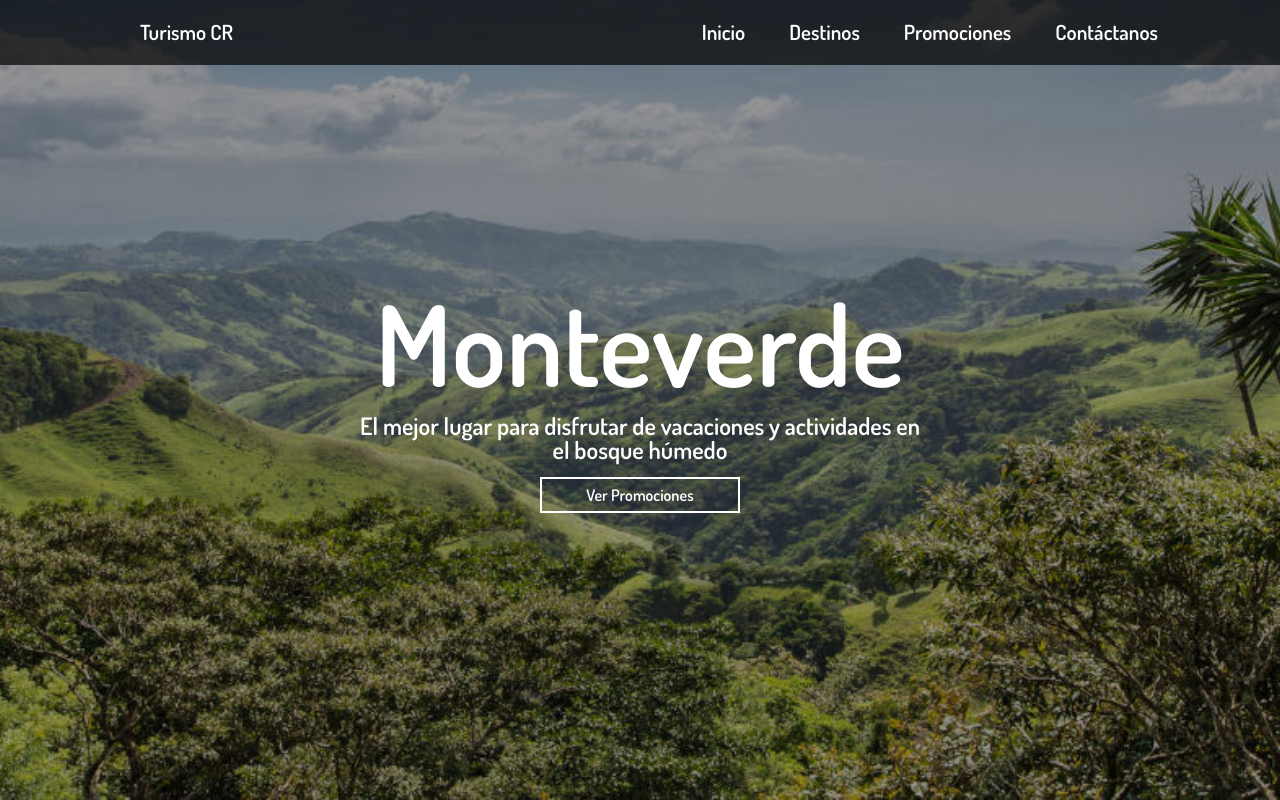
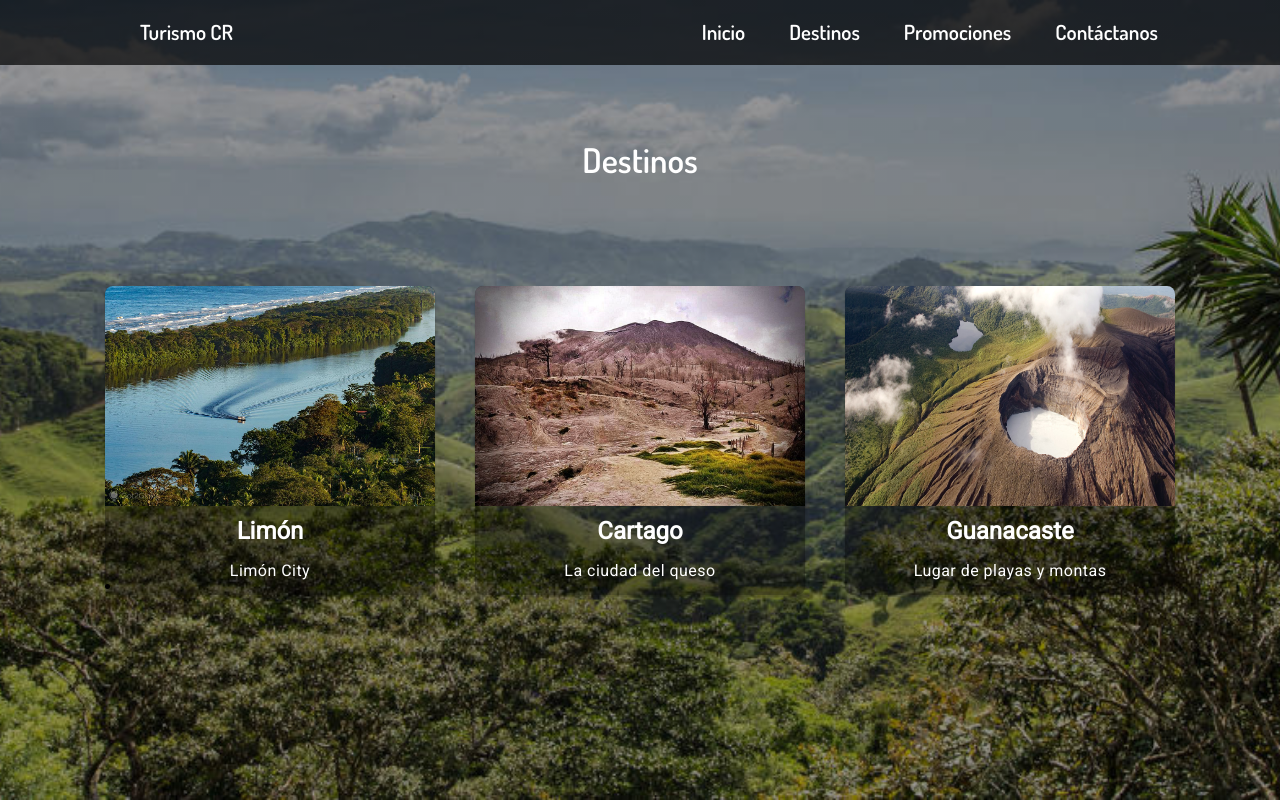
Before and after one commit to AlejandroPSXD/TurismoCR-WebPage-Travel-Viajes-HTML-CSS-JS-, a plain HTML site: page pag-destinos/destinos.html in a window 1280 px wide. Drawn offline with Linux system fonts and the light colour scheme.

Commit message:
Cambios en Pagina Destinos

```diff
--- a/pag-destinos/destinos.html
+++ b/pag-destinos/destinos.html
@@ -24,10 +24,34 @@
         </ul>
     </nav>
     <div class="content-header">
-        <h1>Monteverde</h1>
-        <p>El mejor lugar para disfrutar de vacaciones y actividades en el bosque húmedo</p>
-        <a href="../pag-promociones/promociones.html" target="_self" tabindex="-1">Ver Promociones</a>
+        <h1>Destinos</h1>
     </div>
+
+    <div class="container">
+
+        <div class="card">
+            <img src="../Imagenes\Tortuguero.jpg">
+            <h4>Limón</h4>
+            <p>Limón City</p>
+            <li><a href="../pag-promociones/promociones.html"></a></li>
+        </div>
+
+        <div class="card">
+            <img src="../Imagenes\Bosque quemado.jpeg">
+            <h4>Cartago</h4>
+            <p>La ciudad del queso</p>
+            <a href=""></a>
+        </div>
+
+        <div class="card">
+            <img src="../Imagenes\Rincon de la vieja.jpg">
+            <h4>Guanacaste</h4>
+            <p>Lugar de playas y montas</p>
+            <a href=""></a>
+        </div>
+
+    </div>
+
     <div class="linea"></div>
     <div class="linea2"></div>
 </header>
--- a/pag-destinos/estilo.css
+++ b/pag-destinos/estilo.css
@@ -1,4 +1,10 @@
 @import url('https://fonts.googleapis.com/css2?family=Dosis:wght@600&display=swap');
+@import url('https://fonts.googleapis.com/css?family=Open+Sans|Roboto');
+html, body{
+    margin: 0;
+    padding: 0;
+}
+
 * {
     box-sizing: border-box;
 }
@@ -67,7 +73,7 @@ background: #4141ef;
 .content-header {
     color: #fff;
     position: absolute;
-    top: 50%;
+    top: 20%;
     left: 50%;
     transform: translate(-50%, -50%);
     text-align: center;
@@ -75,9 +81,8 @@ background: #4141ef;
 }
 
 .content-header h1 {
-    font-size: 7rem;
-    margin-left: auto;
-    margin-right: auto;
+    font-size: 34px;
+    font-weight: 400;
     text-align: center;
 }
 
@@ -85,6 +90,7 @@ background: #4141ef;
     font-size: 1.5rem;
     margin: 15px 30px;
 }
+
 
 .content-header a {
     display: inline-block;
@@ -106,3 +112,66 @@ background: #4141ef;
     transition: background-color 0.3s ease-in,
                 color 0.3s ease-in;
 }
+
+.container {
+    width: 100%;
+    max-width: 1200px;
+    height: 110%;
+    align-items: center;
+    display: flex;
+    flex-wrap: wrap;
+    justify-content: center;
+    margin: auto;
+    font-family: 'Roboto', sans-serif;
+
+}
+
+.container .card {
+    width: 330px;
+    height: auto;
+    border-radius: 8px;
+    box-shadow: 0 2px 2px rgba(0, 0, 0, 0.2);
+    overflow: hidden;
+    margin: 20px;
+    text-align: center;
+    transition: all 0.25s;
+    background-color: rgba(0, 0, 0, 0.356);
+
+}
+
+.container .card:hover {
+    transform: translateY(-15px);
+    box-shadow: 0 12px 16px rgba(0, 0, 0, 0.2);
+}
+
+.container .card img {
+    width: 330px;
+    height: 220px;
+    margin-bottom: 10px;
+}
+
+.container .card h4 {
+    font-weight: 600;
+    color: #fff;
+    font-size: 1.5rem;
+    margin-bottom: 20px;
+
+}
+
+.container .card p {
+    padding: 0 1rem;
+    font-size: 16px;
+    font-weight: 300;
+    color: #fff;
+    letter-spacing: 0.03em;
+
+
+
+}
+
+.container .card a {
+    font-weight: 500;
+    text-decoration: none;
+    color: #3498db;
+    padding: 1000px 1000px;
+}
```
